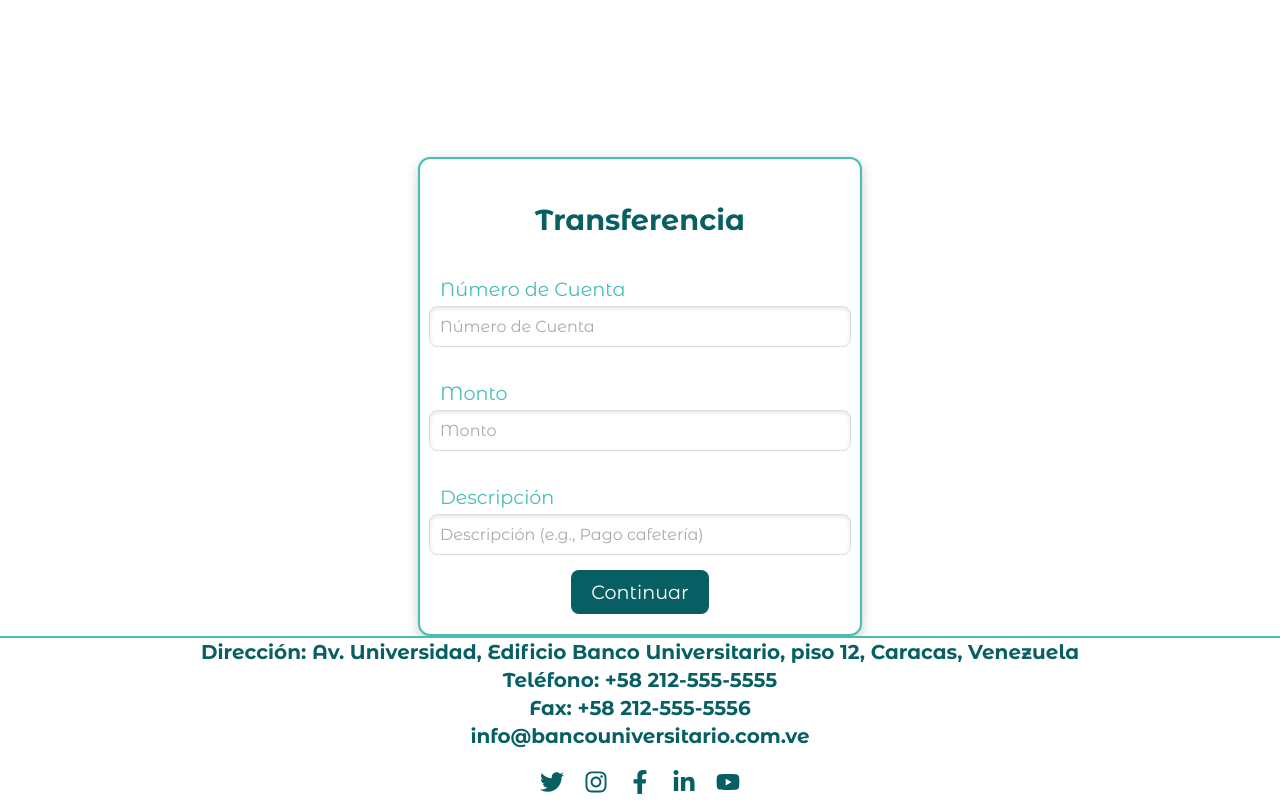
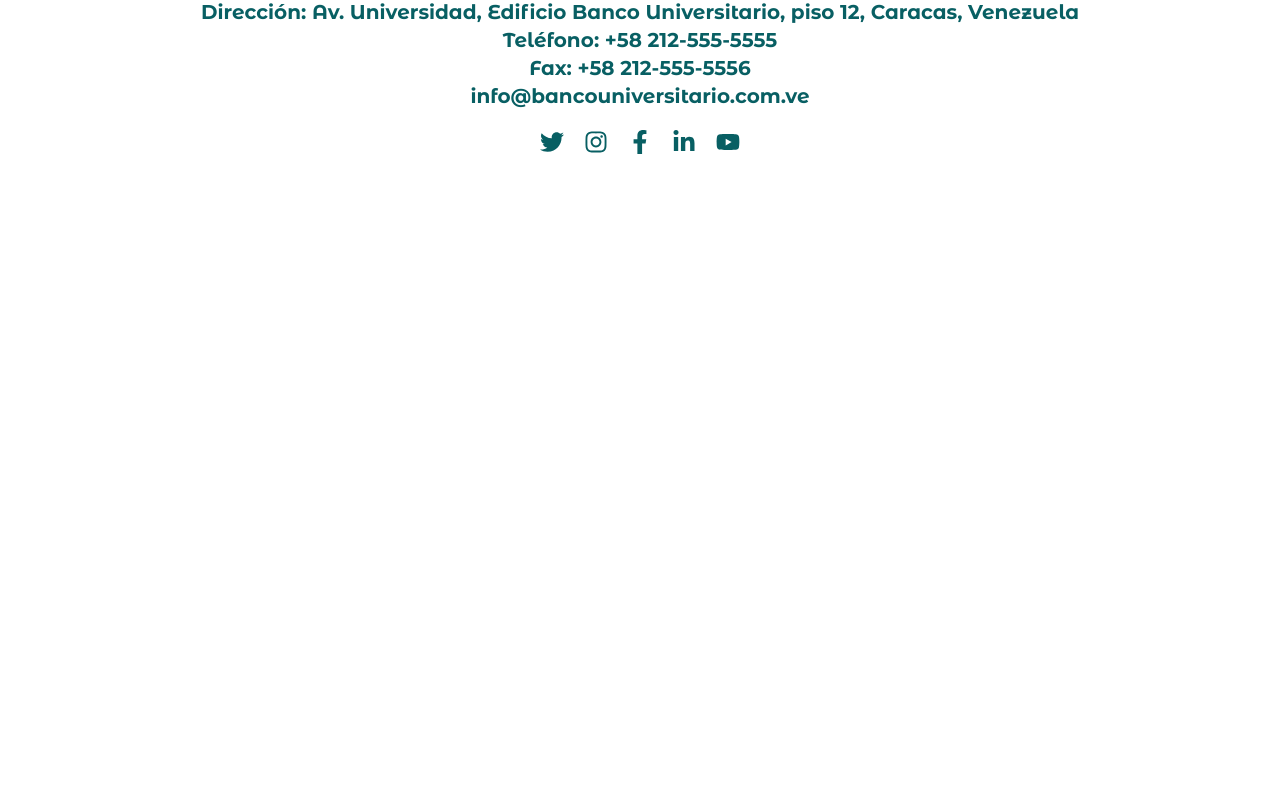
Before and after one commit to MrWisz/BancoUniversitario, a React (Create React App) app: page /who-we-are in a window 1280 px wide. Shown: the part 1301-2101 px from the top of the page. After the commit the page ends 1461 px from the top, so only its background shows below. Built offline with nearby package versions, Linux system fonts and the light colour scheme.

Commit message:
quitando el formulario de transferencia del quienes somos

```diff
--- a/src/pages/WhoWeAre.jsx
+++ b/src/pages/WhoWeAre.jsx
@@ -3,7 +3,7 @@ import HeaderComponent from "../components/HeaderComponent";
 import ContentWWA from "../components/ContentWWA";
 import Footer from "../components/Footer";
 import BackToTop from "../components/BackToTop";
-import TransferForm from "../components/TransferForm";
+
 
 
 const WhoWeAre = () => {
@@ -14,7 +14,6 @@ const WhoWeAre = () => {
       <div className="objetivo1" />
       <div className="WhoWeAreContainer">
         <ContentWWA />
-        <TransferForm />
       </div>
       <BackToTop />
       <Footer />
```
